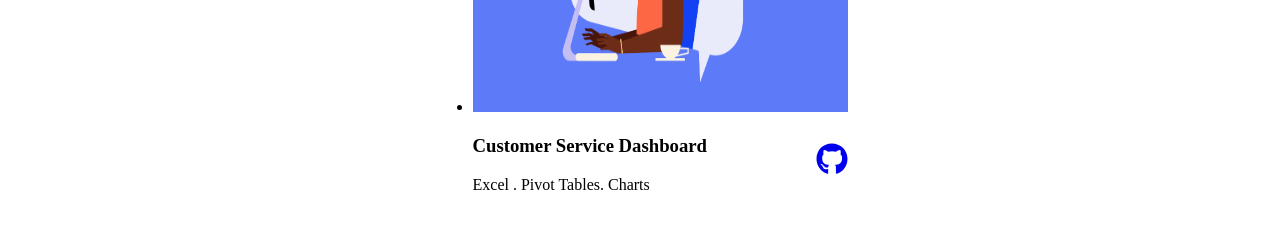
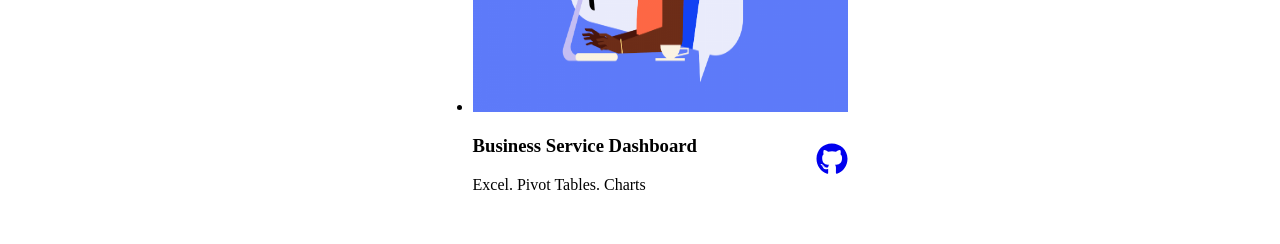
Before and after one commit to aMorris2016/aileens-portfolio, a Next.js app: page / in a window 1280 px wide. Shown: the part 1540-1784 px from the top of the page. Built offline with nearby package versions, Linux system fonts and the light colour scheme.

Commit message:
Updated project's title

```diff
--- a/components/projects.tsx
+++ b/components/projects.tsx
@@ -46,8 +46,8 @@ export default function Projects() {
           />
           <div className={styles.contentTextContainer}>
             <div className={styles.contentText}>
-            <h3>Customer Service Dashboard</h3>
-            <p> Excel . Pivot Tables. Charts</p>
+            <h3>Business Service Dashboard</h3>
+            <p> Excel. Pivot Tables. Charts</p>
             </div>
             <Link
               href="https://github.com/aMorris2016/Customer_Service_Dashboard"
```
